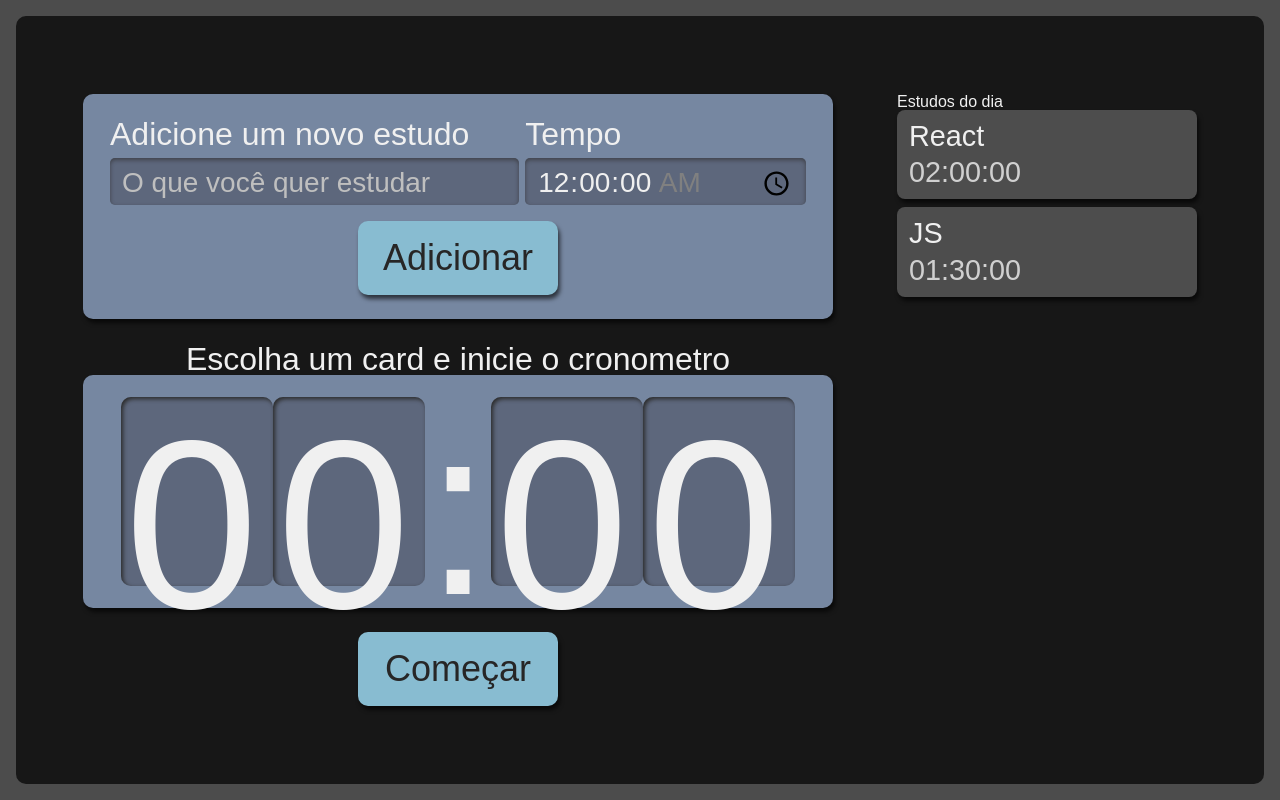
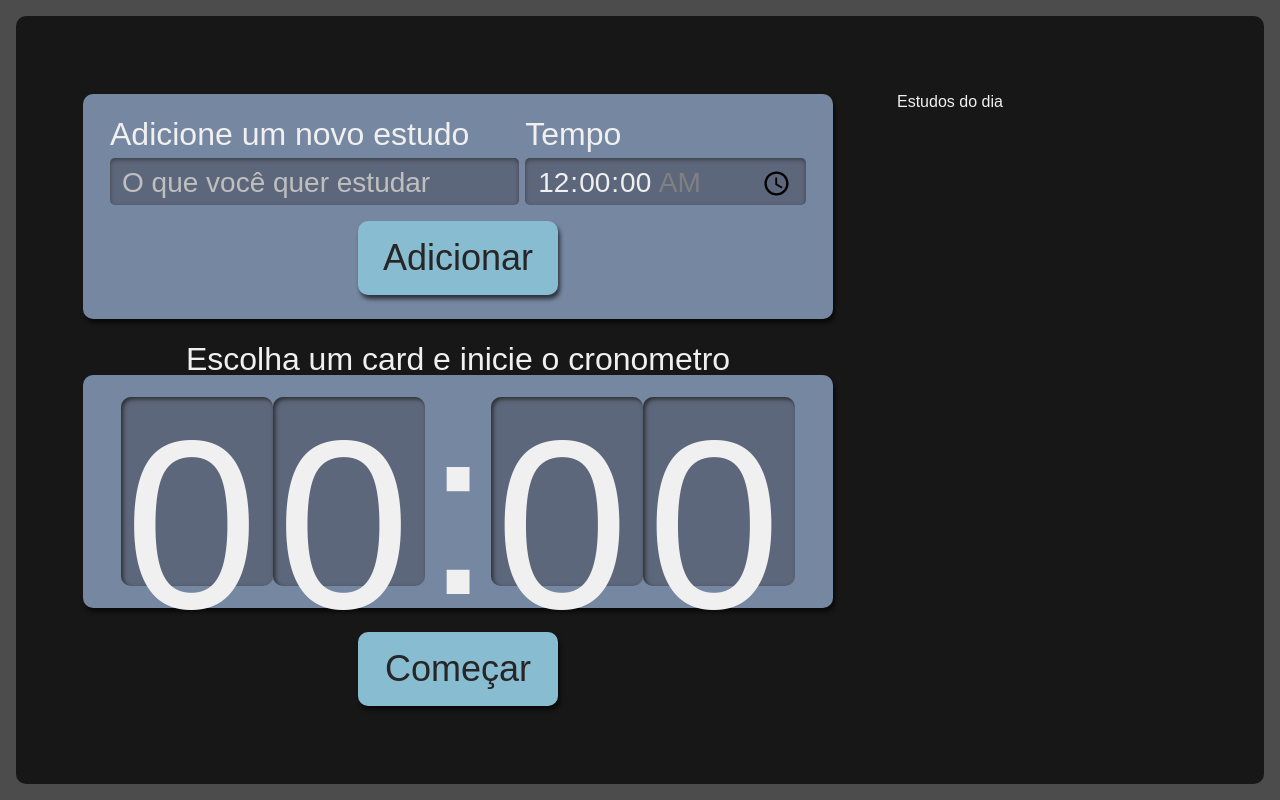
Before and after one commit to leonardorodriguess/Plano-de-Estudos, a React (Create React App) app: page / in a window 1280 px wide. Built offline with nearby package versions, Linux system fonts and the light colour scheme.

Commit message:
Passando objeto vazio para a lista

```diff
--- a/src/pages/App.tsx
+++ b/src/pages/App.tsx
@@ -2,21 +2,16 @@ import React, { useState } from 'react';
 import Cronometro from '../components/Cronometro';
 import Formulario from '../components/Formulario';
 import Lista from '../components/Lista';
+import { ITarefa } from '../types/tarefa';
 import style from './App.module.scss';
 
 function App() {
-  const [tarefas, setTarefas] = useState([{
-      tarefa: 'React',
-      tempo: '02:00:00'
-  },{
-      tarefa: 'JS',
-      tempo: '01:30:00'
-  }]);
+  const [tarefas, setTarefas] = useState<ITarefa[]>([]);
   return (
     <div className={style.AppStyle}>
       <Formulario setTarefas={setTarefas}/>
+      <Cronometro />
       <Lista tarefas={tarefas}/>
-      <Cronometro />
     </div>
   );
 }
```
Also changed, not shown: src/components/Lista/Lista.module.scss (indentation only).
